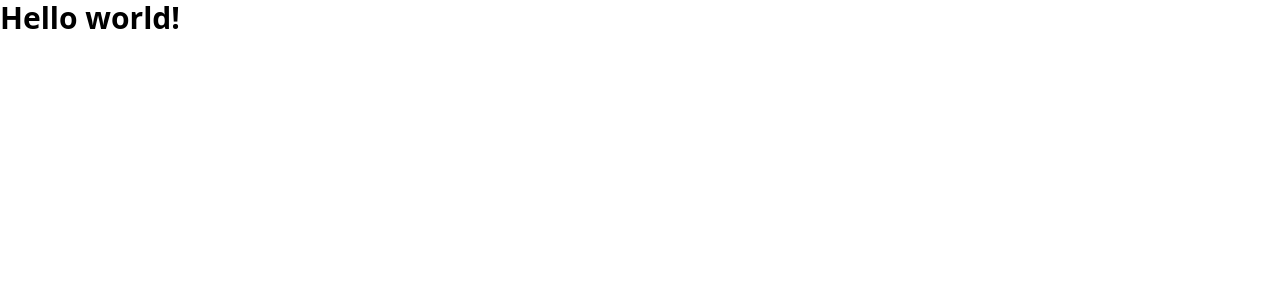
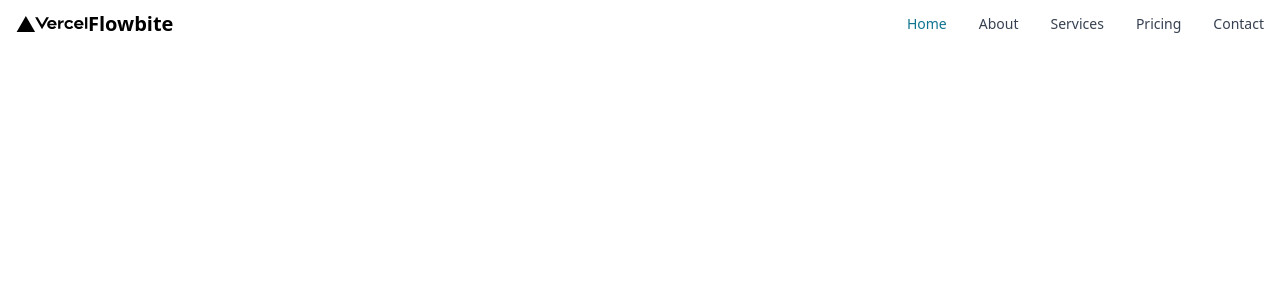
Before and after one commit to lmdvlpr/cartorio-sgc, a Next.js app: page / in a window 1280 px wide. Shown: the top 300 px of the page. Built offline with nearby package versions, Linux system fonts and the light colour scheme.

Commit message:
chore: add Flowbite to the project and create a component for testing

```diff
--- /dev/null
+++ b/components/Navbar.jsx
@@ -0,0 +1,33 @@
+import Image from 'next/image'
+import { Navbar } from 'flowbite-react'
+
+export function Menu() {
+	return (
+		<>
+			<Navbar fluid={true} rounded={true}>
+				<Navbar.Brand href="https://flowbite.com/">
+					<Image
+						src="/vercel.svg"
+						width={72}
+						height={16}
+						className="mr-3 h-6 sm:h-9"
+						alt="Flowbite Logo"
+					/>
+					<span className="self-center whitespace-nowrap text-xl font-semibold dark:text-white">
+						Flowbite
+					</span>
+				</Navbar.Brand>
+				<Navbar.Toggle />
+				<Navbar.Collapse>
+					<Navbar.Link href="/navbars" active={true}>
+						Home
+					</Navbar.Link>
+					<Navbar.Link href="/navbars">About</Navbar.Link>
+					<Navbar.Link href="/navbars">Services</Navbar.Link>
+					<Navbar.Link href="/navbars">Pricing</Navbar.Link>
+					<Navbar.Link href="/navbars">Contact</Navbar.Link>
+				</Navbar.Collapse>
+			</Navbar>
+		</>
+	)
+}
--- a/package.json
+++ b/package.json
@@ -17,6 +17,8 @@
     "autoprefixer": "^10.4.7",
     "eslint": "8.18.0",
     "eslint-config-next": "12.1.6",
+    "flowbite": "^1.4.7",
+    "flowbite-react": "^0.0.27",
     "postcss": "^8.4.14",
     "tailwindcss": "^3.1.4"
   }
--- a/pages/index.jsx
+++ b/pages/index.jsx
@@ -1,4 +1,5 @@
 import Head from 'next/head'
+import { Menu } from '../components/Navbar'
 
 export default function Home() {
 	return (
@@ -9,7 +10,7 @@ export default function Home() {
 				<link rel="icon" href="/favicon.ico" />
 			</Head>
 
-			<h1 className="text-3xl font-bold">Hello world!</h1>
+			<Menu />
 		</div>
 	)
 }
--- a/tailwind.config.js
+++ b/tailwind.config.js
@@ -2,10 +2,11 @@
 module.exports = {
 	content: [
 		'./pages/**/*.{js,ts,jsx,tsx}',
-		'./components/**/*.{js,ts,jsx,tsx}'
+		'./components/**/*.{js,ts,jsx,tsx}',
+		'node_modules/flowbite-react/**/*.{js,jsx,ts,tsx}'
 	],
 	theme: {
 		extend: {}
 	},
-	plugins: []
+	plugins: [require('flowbite/plugin')]
 }
```
Also changed, not shown: public/logo.svg (added), 1 other file (tests, documents, lock files or other folders).
